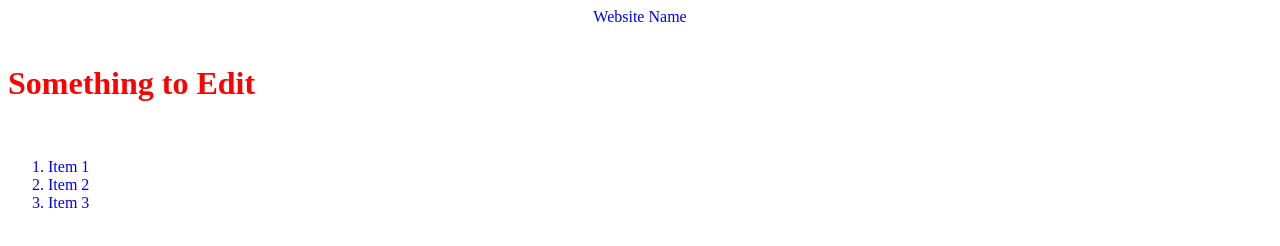
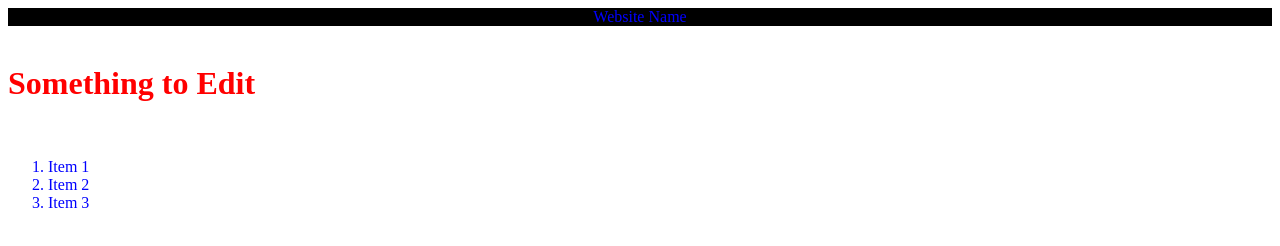
Before and after one commit to Benjatron87/Bootstrap-Portfolio, a plain HTML site: page basic-html/index.html in a window 1280 px wide. Drawn offline with Linux system fonts and the light colour scheme.

Commit message:
4th Commit

```diff
--- a/basic-html/index.css
+++ b/basic-html/index.css
@@ -7,7 +7,7 @@ h1 {
     color: red;
 }
 
-header > h1 {
+header {
     background-color: black;
 }
 
```
